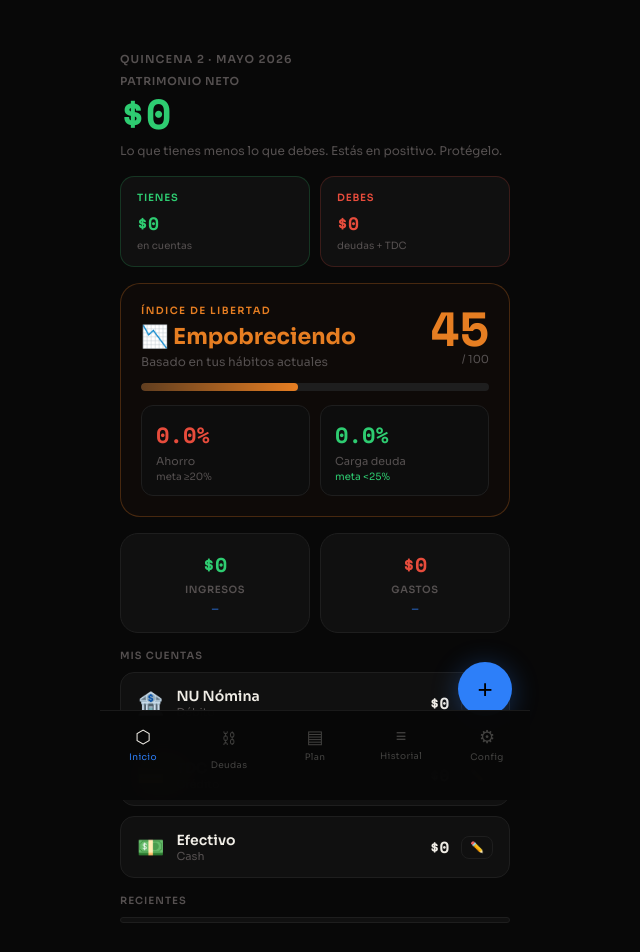
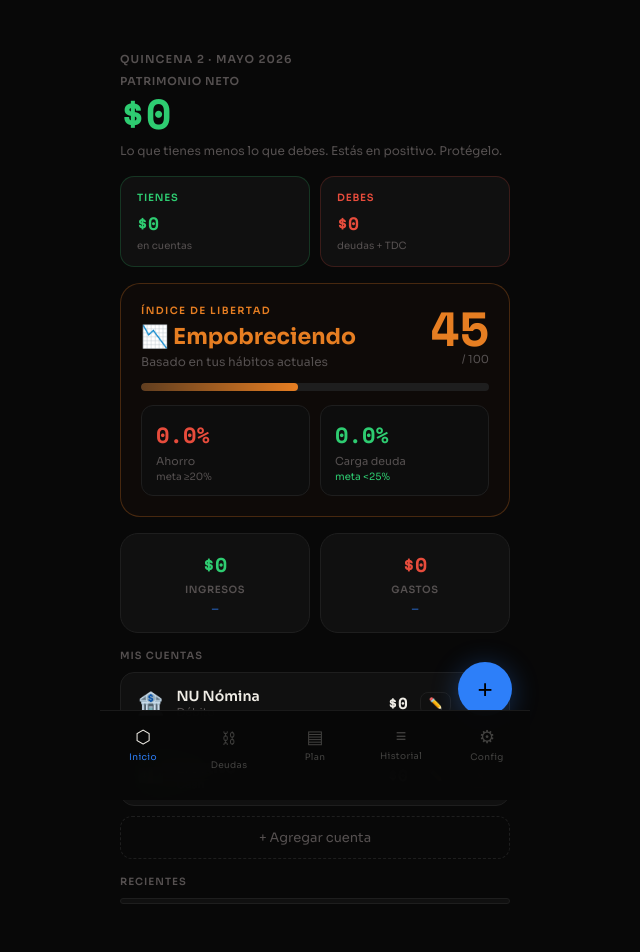
Before and after one commit to mrpickles527/finance-pwa, a React (Vite) app: page / in a window 1280 px wide. Shown: the top 952 px of the page, without its empty margins (325-965 px from the left). Built offline with nearby package versions, Linux system fonts and the light colour scheme.

Commit message:
agregar y eliminar cuentas

```diff
--- a/src/App.jsx
+++ b/src/App.jsx
@@ -16,7 +16,6 @@ const C = {
 // ── ACCOUNTS ─────────────────────────────────────────────────────────────────
 const INIT_ACCOUNTS = [
   { id: "nu_nom", nombre: "NU Nómina", emoji: "🏦", tipo: "Débito", color: C.purple, saldo: 0 },
-  { id: "tdc", nombre: "TDC", emoji: "💳", tipo: "Crédito", color: C.gold, saldo: 0 },
   { id: "efectivo", nombre: "Efectivo", emoji: "💵", tipo: "Cash", color: "#27AE60", saldo: 0 },
 ];
 
@@ -1585,6 +1584,15 @@ export default function App() {
   const [showTx, setShowTx] = useState(false);
   const [editAccount, setEditAccount] = useState(null);
   const [editTx, setEditTx] = useState(null);
+  const [showAddAccount, setShowAddAccount] = useState(false);
+  const [newAccount, setNewAccount] = useState({ nombre: "", emoji: "🏦", tipo: "Débito" });
+
+  function agregarCuenta() {
+    if (!newAccount.nombre) return;
+    setAccounts(prev => [...prev, { id: `acc_${Date.now()}`, nombre: newAccount.nombre, emoji: newAccount.emoji, tipo: newAccount.tipo, color: C.purple, saldo: 0 }]);
+    setNewAccount({ nombre: "", emoji: "🏦", tipo: "Débito" });
+    setShowAddAccount(false);
+  }
 
   function saveAccountBalance() {
     setAccounts(prev => prev.map(a => a.id === editAccount.id ? { ...a, saldo: parseFloat(editAccount.saldo) || 0 } : a));
@@ -1909,10 +1917,12 @@ export default function App() {
                     <div style={{ fontFamily: "'Space Mono',monospace", fontSize: 16, fontWeight: 700, color: (a.saldo || 0) >= 0 ? C.text : C.red }}>
                       {fmt(a.saldo || 0)}
                     </div>
-                    <button onClick={() => setEditAccount({ ...a, saldo: String(a.saldo || 0) })} style={{ background: "none", border: `1px solid ${C.border}`, borderRadius: 8, padding: "4px 8px", color: C.textDim, fontSize: 11, cursor: "pointer" }}>✏️</button>
+                    <button onClick={() => setEditAccount({ ...a, saldo: String(a.saldo || 0) })} style={{ background: "none", border: `1px solid ${C.border}`, borderRadius: 8, padding: "4px 8px", color: C.textDim, fontSize: 11, cursor: "pointer", marginRight: 4 }}>✏️</button>
+                    <button onClick={() => { if (confirm(`¿Eliminar la cuenta "${a.nombre}"? Los movimientos ligados a ella no se borran.`)) setAccounts(prev => prev.filter(x => x.id !== a.id)); }} style={{ background: "none", border: `1px solid ${C.red}33`, borderRadius: 8, padding: "4px 8px", color: C.red, fontSize: 13, cursor: "pointer" }}>×</button>
                   </div>
                 ))}
               </div>
+              <button onClick={() => setShowAddAccount(true)} style={{ marginTop: 10, background: "none", border: `1px dashed ${C.border}`, borderRadius: 12, padding: "12px", width: "100%", color: C.textDim, fontSize: 13, cursor: "pointer", fontFamily: "'Sora',sans-serif" }}>+ Agregar cuenta</button>
             </div>
 
             {/* Recientes */}
@@ -2086,6 +2096,30 @@ export default function App() {
           </div>
         )}
 
+        {showAddAccount && (
+          <div style={{ position: "fixed", inset: 0, background: "rgba(0,0,0,0.92)", backdropFilter: "blur(10px)", zIndex: 200, display: "flex", flexDirection: "column", justifyContent: "flex-end", maxWidth: 430, left: "50%", transform: "translateX(-50%)", width: "100%" }} onClick={() => setShowAddAccount(false)}>
+            <div style={{ background: "#111", borderRadius: "24px 24px 0 0", padding: "28px 20px 48px", border: `1px solid ${C.border}`, width: "100%" }} onClick={e => e.stopPropagation()}>
+              <div style={{ display: "flex", justifyContent: "space-between", alignItems: "center", marginBottom: 20 }}>
+                <h3 style={{ fontSize: 20, fontWeight: 700 }}>Nueva cuenta</h3>
+                <button onClick={() => setShowAddAccount(false)} style={{ background: "#1a1a1a", border: `1px solid ${C.border}`, borderRadius: "50%", width: 32, height: 32, color: C.textDim, fontSize: 16, cursor: "pointer" }}>✕</button>
+              </div>
+              <div style={{ display: "flex", gap: 10, marginBottom: 14 }}>
+                <input value={newAccount.emoji} onChange={e => setNewAccount(p => ({ ...p, emoji: e.target.value }))} style={{ background: "#141414", border: `1px solid ${C.border}`, borderRadius: 12, padding: "13px", color: C.text, fontSize: 24, width: 58, outline: "none", textAlign: "center" }} />
+                <input placeholder="Nombre (ej: BBVA Nómina)" value={newAccount.nombre} onChange={e => setNewAccount(p => ({ ...p, nombre: e.target.value }))} style={{ background: "#141414", border: `1px solid ${C.border}`, borderRadius: 12, padding: "13px 14px", color: C.text, fontFamily: "'Sora',sans-serif", fontSize: 15, flex: 1, outline: "none" }} />
+              </div>
+              <div style={{ marginBottom: 20 }}>
+                <label style={{ fontSize: 11, color: C.textDim, display: "block", marginBottom: 6, textTransform: "uppercase", letterSpacing: ".06em" }}>Tipo</label>
+                <div style={{ display: "flex", gap: 8 }}>
+                  {["Débito", "Cash", "Ahorro"].map(t => (
+                    <button key={t} onClick={() => setNewAccount(p => ({ ...p, tipo: t }))} style={{ flex: 1, padding: "10px 4px", border: `1px solid ${newAccount.tipo === t ? C.gold : C.border}`, borderRadius: 10, background: newAccount.tipo === t ? C.goldDim : "#141414", color: newAccount.tipo === t ? C.goldLight : C.textDim, fontSize: 12, cursor: "pointer", fontFamily: "'Sora',sans-serif", fontWeight: 600 }}>{t}</button>
+                  ))}
+                </div>
+              </div>
+              <button onClick={agregarCuenta} style={{ background: newAccount.nombre ? C.gold : "#1a1a1a", color: newAccount.nombre ? "#000" : C.textDim, border: "none", borderRadius: 14, padding: "16px", fontFamily: "'Sora',sans-serif", fontSize: 15, fontWeight: 700, cursor: "pointer", width: "100%" }}>Agregar cuenta</button>
+            </div>
+          </div>
+        )}
+
         {/* Edit TX modal */}
         {editTx && (
           <div style={{ position: "fixed", inset: 0, background: "rgba(0,0,0,0.92)", backdropFilter: "blur(10px)", zIndex: 200, display: "flex", flexDirection: "column", justifyContent: "flex-end", maxWidth: 430, left: "50%", transform: "translateX(-50%)", width: "100%" }} onClick={() => setEditTx(null)}>
```
